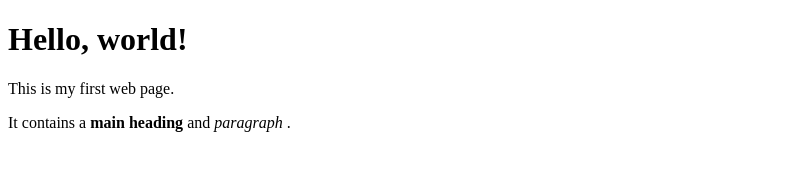
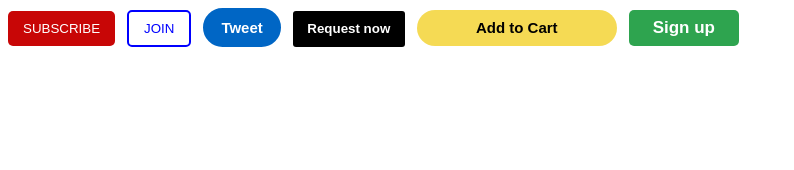
Before and after one commit to akshith004/SampleRepo, a plain HTML site: page index.html in a window 1280 px wide. Shown: the whole page, without its empty margins (0-794 px from the left). Drawn offline with Linux system fonts and the light colour scheme.

Commit message:
Changes done

```diff
--- a/index.html
+++ b/index.html
@@ -1,13 +1,126 @@
 <!DOCTYPE html>
-<html>
-    <head>
-        <title>My web page</title>
-    </head>
-    <body>
-        <h1>Hello, world!</h1>
-        <p>This is my first web page.</p>
-        <p>It contains a
-             <strong>main heading</strong> and <em> paragraph </em>.
-        </p>
-    </body>
+<html lang="en">
+<head>
+    <meta charset="UTF-8">
+    <meta name="viewport" content="width=device-width, initial-scale=1.0">
+    <title>buttons</title>
+</head>
+<body>
+    <button class="sub-button">SUBSCRIBE</button>
+    <style>
+        .sub-button{
+            background-color: rgb(200, 6, 6);
+            color: white;
+            border :none;
+            padding-left: 15px;
+            padding-top: 10px;
+            padding-bottom: 10px;
+            padding-right: 15px;
+            border-radius: 5px;
+            cursor: pointer;
+            margin-right: 8px;
+            transition: opacity 0.15s;
+        }
+        .sub-button:hover{
+            opacity: 0.6;
+        }
+        .sub-button:active{
+            opacity: 0.3;
+        }
+    </style>
+    <button class="Join">JOIN</button>
+    <style>
+        .Join{
+            color: blue;
+            padding-left: 15px;
+            padding-top: 9px;
+            padding-bottom: 9px;
+            padding-right: 15px;
+            border-radius: 5px;
+            border-color: blue;
+            background-color: white;
+            border-style: solid;
+            cursor: pointer;
+            margin-right: 8px;
+            transition: background-color 0.5s,
+                color 0.5s;
+        }
+        .Join:hover{
+            background-color: blue;
+            color: white;
+            font-weight: bold;
+        }
+        .Join:active{
+            opacity: 0.7;
+        }
+    </style>
+    <button class="Tw">Tweet</button>
+    <style>
+        .Tw{
+            padding-left: 15px;
+            padding-top: 8px;
+            padding-bottom: 8px;
+            padding-right: 15px;
+            background-color: rgb(0, 102, 197);
+            border: none;
+            color: white;
+            border-radius: 25px;
+            border-color: rgb(0, 102, 197);
+            cursor: pointer;
+            border-style: solid;
+            font-weight: bold;
+            font-size: 15px;
+            transition: box-shadow 0.5s;
+
+        }
+        .Tw:hover{
+            box-shadow: 5px 5px 10px rgba(0, 0, 0, 0.2) ;
+        }
+    </style>
+    <button class="uber">Request now</button>
+    <style>
+        .uber{
+            height: 36px;
+            width: 112px;
+            background-color: black;
+            color: white;
+            font-weight: bold;
+            border: none;
+            border-radius: 3px;
+            margin-left:  8px;
+            cursor: pointer;
+
+        }
+    </style>
+    <button class="Amazon">Add to Cart</button>
+    <style>
+        .Amazon{
+            margin-left:8px;
+            height: 36px;
+            width: 200px;
+            background-color: rgb(245, 218, 84);
+            border: none;
+            font-weight: bold;
+            border-radius: 25px;
+            font-size: 15px;
+            cursor: pointer;
+        }
+    </style>
+    <button class="Github">Sign up</button>
+    <style>
+        .Github{
+            margin-left: 8px;
+            height: 36px;
+            width: 110px;
+            color: white;
+            background-color: rgb(46,164,79);
+            border: none;
+            border-radius: 5px;
+            font-weight: bold;
+            font-size: 17px;
+            cursor: pointer;
+        }
+    </style>
+
+</body>
 </html>
```
